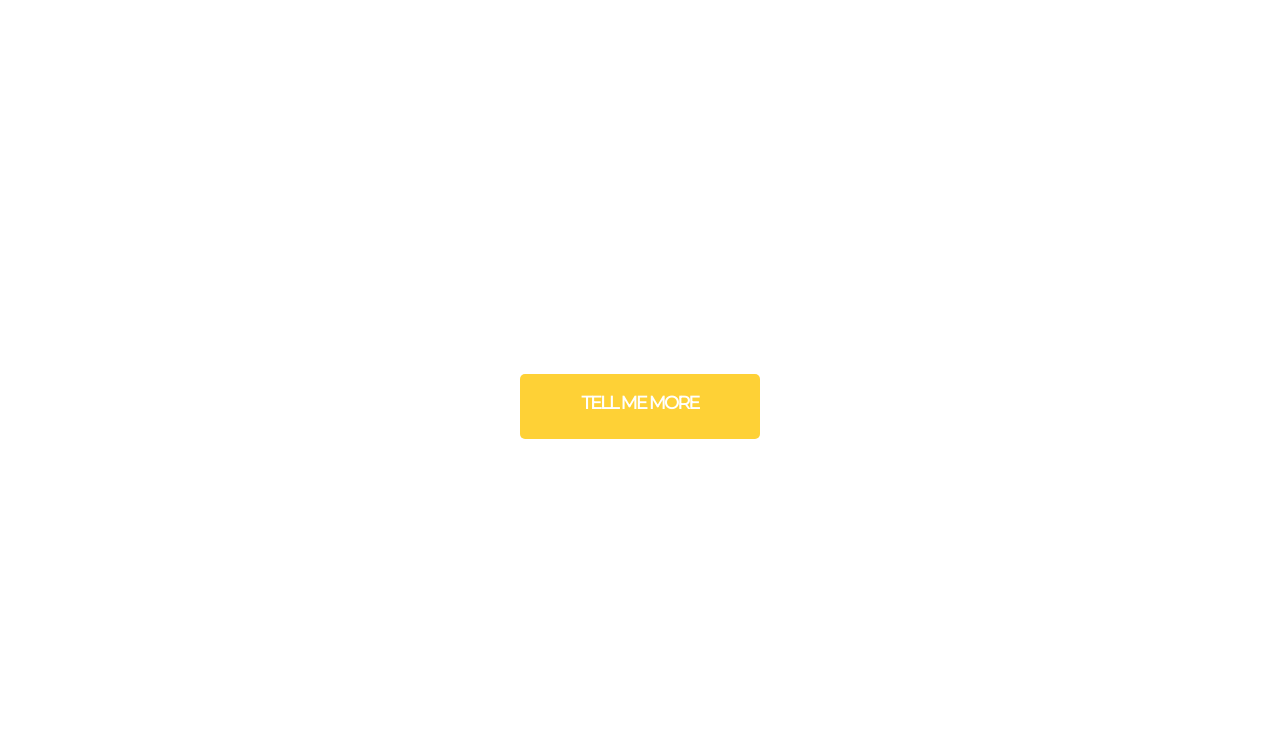
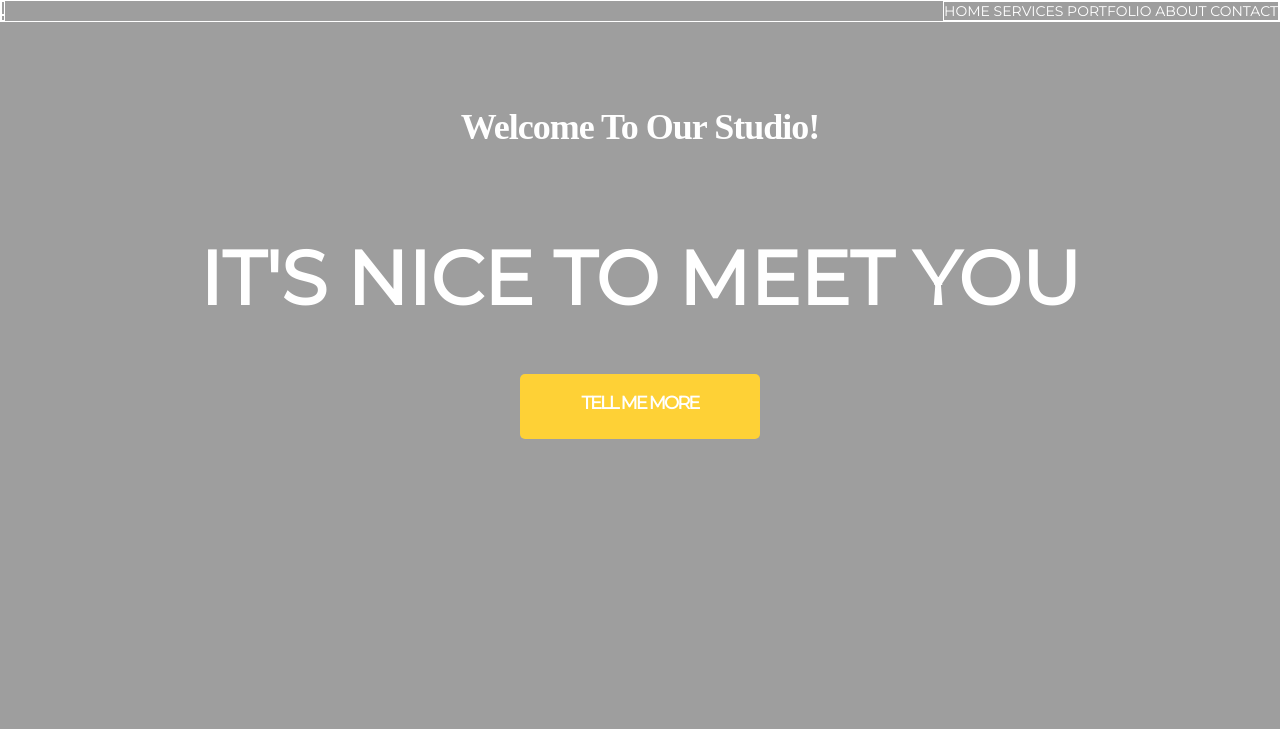
Before and after one commit to BarbaraPakula/landing_page, a website: page index.html in a window 1280 px wide. Shown: the top 729 px of the page. Drawn offline with Linux system fonts and the light colour scheme; the site is published under a folder, as on GitHub Pages, so addresses that start at the root find nothing; a web font is replaced by a local one.

Commit message:
Update style.css

```diff
--- a/css/style.css
+++ b/css/style.css
@@ -9,7 +9,7 @@ body {
 
 header {
   height: 729px;
-  background-image: url(/images/Background_Image.png);
+  background-image: url(images/Background_Image.png);
   background-repeat: no-repeat;
   background-size: cover;
   text-align: center;
```
